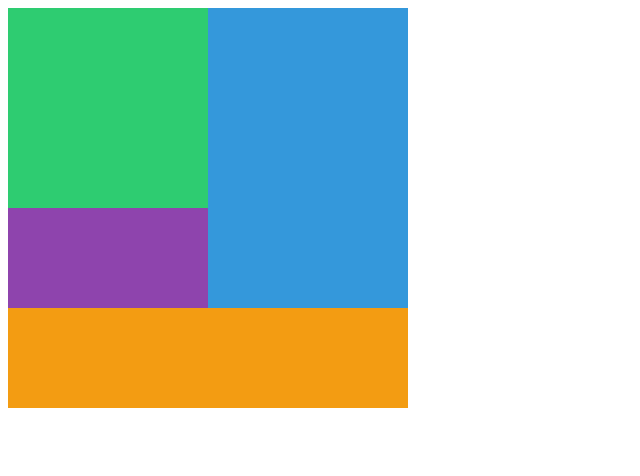
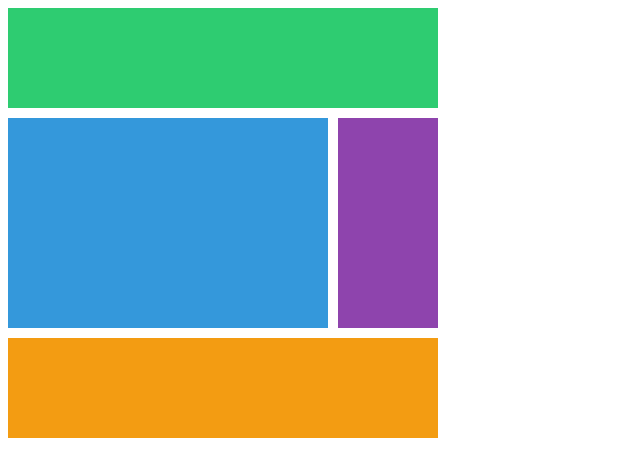
Before and after one commit to guswn2521/SCSS-Layout-Masterclass, a plain HTML site: page index.html in a window 1280 px wide. Shown: the whole page, without its empty margins (0-640 px from the left). Drawn offline with Linux system fonts and the light colour scheme.

Commit message:
#2.4 Rows and Columns
1. grid의 column 구분선의 인덱스로 grid-column-start와 grid-column-end의 값을 준다.
grid의 꼭짓점의 세로선이 인덱스 1
gap을 줘도, grid-column-start와 grid-column-end값이 연속되면 그 사이 gap을 모두 채운다.

2. grid-row-start, grid-row-end : 행도 마찬가지로 꼭짓점부터 첫번째 가로선이 1이다. 채울 행만큼 인덱스를 준다.
** 각 자식들에게 값을 줘서 grid를 채운다.

```diff
--- a/style.css
+++ b/style.css
@@ -1,26 +1,33 @@
 .grid {
   display: grid;
-  grid-template-columns: repeat(5, 100px);
-  grid-template-rows: repeat(5, 100px);
-  grid-template-areas:
-    "header header content content"
-    "header header content content"
-    "nav nav content content"
-    "footer footer footer footer";
+  gap: 10px;
+  grid-template-columns: repeat(4, 100px);
+  grid-template-rows: repeat(4, 100px);
 }
 .header {
   background-color: #2ecc71;
-  grid-area: header;
+  grid-column-start: 1;
+  grid-column-end: 5;
 }
+
 .content {
   background-color: #3498db;
-  grid-area: content;
+  grid-column-start: 1;
+  grid-column-end: 4;
+  grid-row-start: 2;
+  grid-row-end: 4;
 }
+
 .nav {
   background-color: #8e44ad;
-  grid-area: nav;
+  grid-column-start: 4;
+  grid-column-end: 5;
+  grid-row-start: 2;
+  grid-row-end: 4;
 }
+
 .footer {
   background-color: #f39c12;
-  grid-area: footer;
+  grid-column-start: 1;
+  grid-column-end: 5;
 }
```
